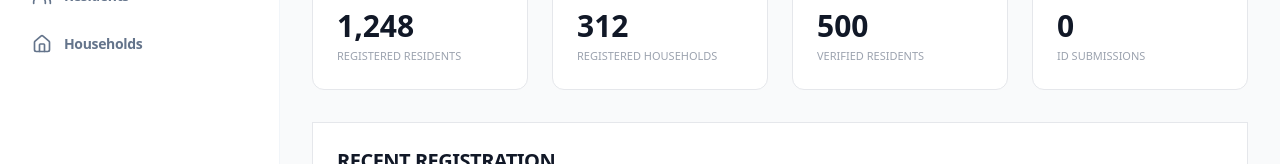
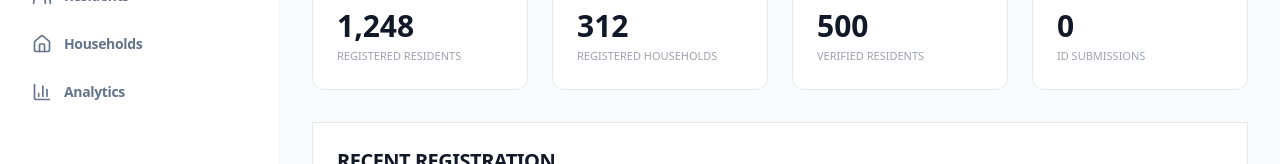
Before and after one commit to 321abcdef/Resident-Information-Management-Subsystem, a React (Vite) app in the folder frontend/: page /dashboard in a window 1280 px wide. Shown: the part 258-422 px from the top of the page. Built offline with nearby package versions, Linux system fonts and the light colour scheme.

Commit message:
analytics

```diff
--- a/frontend/src/layout/Sidebar.jsx
+++ b/frontend/src/layout/Sidebar.jsx
@@ -16,7 +16,7 @@ const Sidebar = ({ isOpen, toggleSidebar }) => {
     { id: 'Residents', icon: Users, label: 'Residents', to: '/residents' },
     { id: 'Households', icon: House, label: 'Households', to: '/households' },
     // { id: 'Certificates', icon: FileText, label: 'Certificates', to: '/certificates'},
-    // { id: 'Analytics', icon: BarChart3, label: 'Analytics', to: '/analytics' },
+    { id: 'Analytics', icon: BarChart3, label: 'Analytics', to: '/analytics' },
     // { id: 'Scanner', icon: ScanQrCode, label: 'Scanner', to: '/scanner' },
   ];
 
```
